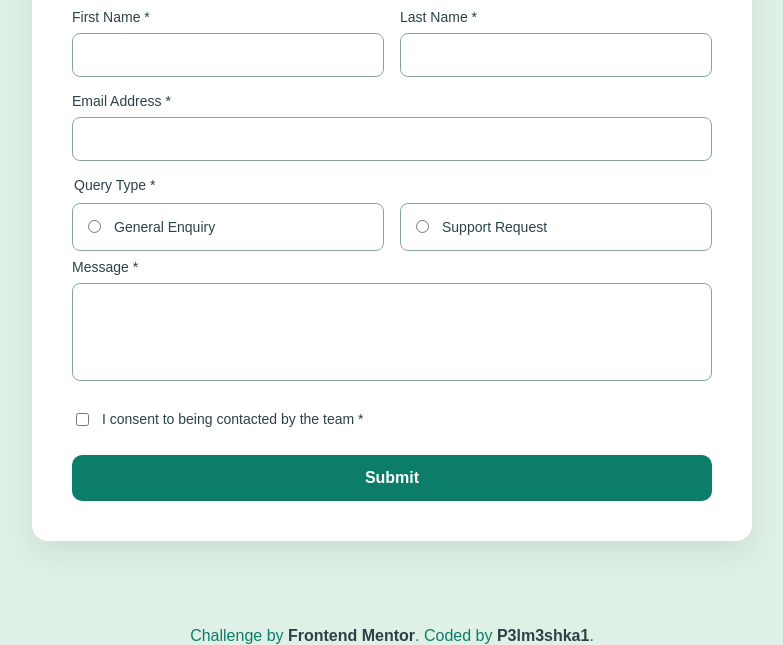
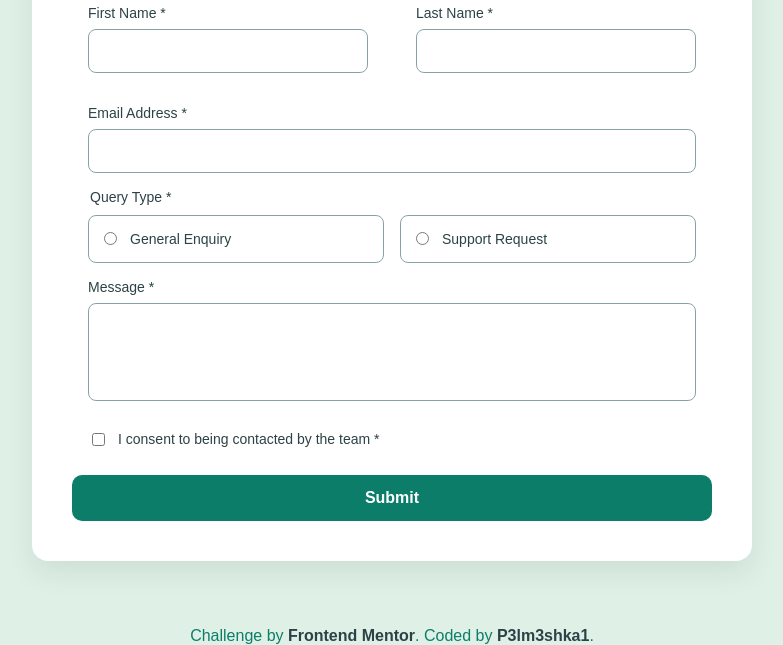
Before and after one commit to p3lm3shka1/contact-form-main, a website: page index.html in a window 1280 px wide. Shown: the part 173-818 px from the top of the page, without its empty margins (248-1031 px from the left). Drawn offline with nearby package versions, Linux system fonts and the light colour scheme; files that its build step writes are made by us from their sources.

```diff
--- a/scss/_form.scss
+++ b/scss/_form.scss
@@ -26,7 +26,7 @@
   padding: 0;
   display: flex;
   flex-direction: column;
-  margin-bottom: $space-1;
+  margin: $space-1;
 
   input,
   textarea {
```
